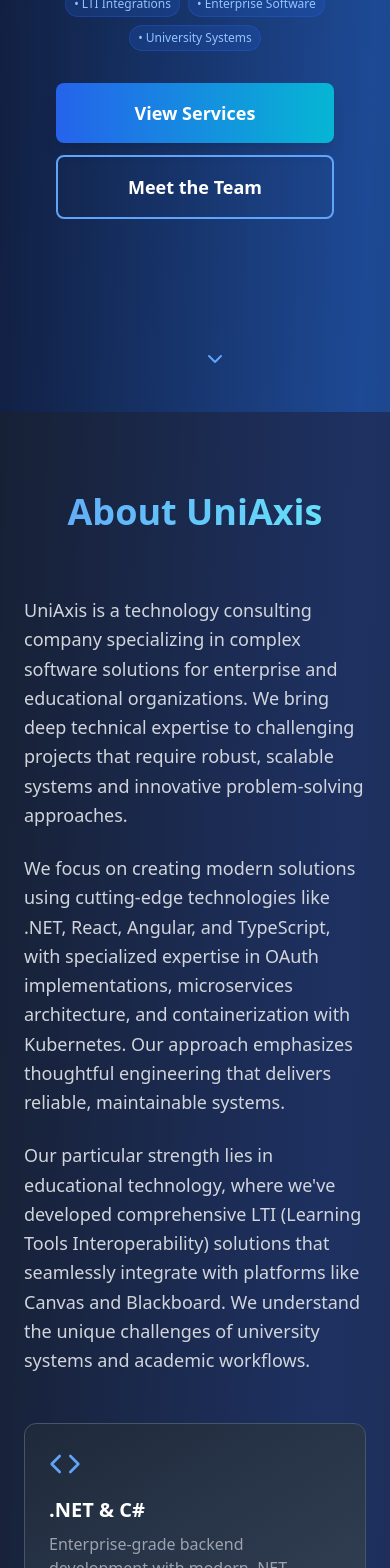
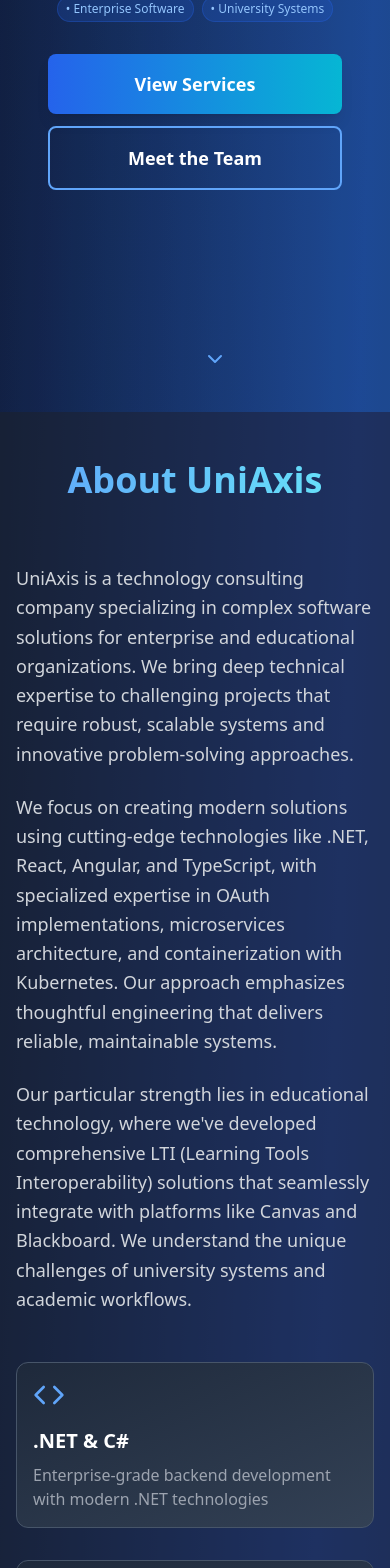
Before and after one commit to hemachand1989/uniaxis-website, a React (Vite) app: page / in a window 390 px wide. Shown: the part 432-2000 px from the top of the page. Built offline with nearby package versions, Linux system fonts and the light colour scheme.

Commit message:
Improve mobile responsiveness in global CSS with better spacing and button sizing

```diff
--- a/src/index.css
+++ b/src/index.css
@@ -14,11 +14,11 @@
 
 @layer components {
   .btn-primary {
-    @apply px-8 py-4 bg-gradient-to-r from-primary-600 to-secondary-500 rounded-lg font-semibold hover:from-primary-700 hover:to-secondary-600 transform hover:scale-105 transition-all duration-300 shadow-lg;
+    @apply px-6 py-3 sm:px-8 sm:py-4 bg-gradient-to-r from-primary-600 to-secondary-500 rounded-lg font-semibold hover:from-primary-700 hover:to-secondary-600 transform hover:scale-105 transition-all duration-300 shadow-lg text-sm sm:text-base;
   }
 
   .btn-secondary {
-    @apply px-8 py-4 border-2 border-primary-400 rounded-lg font-semibold hover:bg-primary-400 hover:text-slate-900 transition-all duration-300;
+    @apply px-6 py-3 sm:px-8 sm:py-4 border-2 border-primary-400 rounded-lg font-semibold hover:bg-primary-400 hover:text-slate-900 transition-all duration-300 text-sm sm:text-base;
   }
 
   .gradient-text {
@@ -26,14 +26,29 @@
   }
 
   .card {
-    @apply bg-gradient-to-br from-slate-800 to-slate-700 p-6 rounded-xl border border-slate-600 hover:border-primary-400 transition-all duration-300 transform hover:scale-105;
+    @apply bg-gradient-to-br from-slate-800 to-slate-700 p-4 sm:p-6 rounded-xl border border-slate-600 hover:border-primary-400 transition-all duration-300 transform hover:scale-105;
   }
 
   .section-padding {
-    @apply py-20;
+    @apply py-12 sm:py-16 md:py-20;
   }
 
   .container-custom {
-    @apply container mx-auto px-6;
+    @apply container mx-auto px-4 sm:px-6;
+  }
+
+  /* Mobile-specific improvements */
+  @media (max-width: 640px) {
+    .btn-primary, .btn-secondary {
+      @apply text-center;
+    }
+
+    h1, h2, h3 {
+      @apply leading-tight;
+    }
+
+    .card {
+      @apply p-4;
+    }
   }
 }
```
